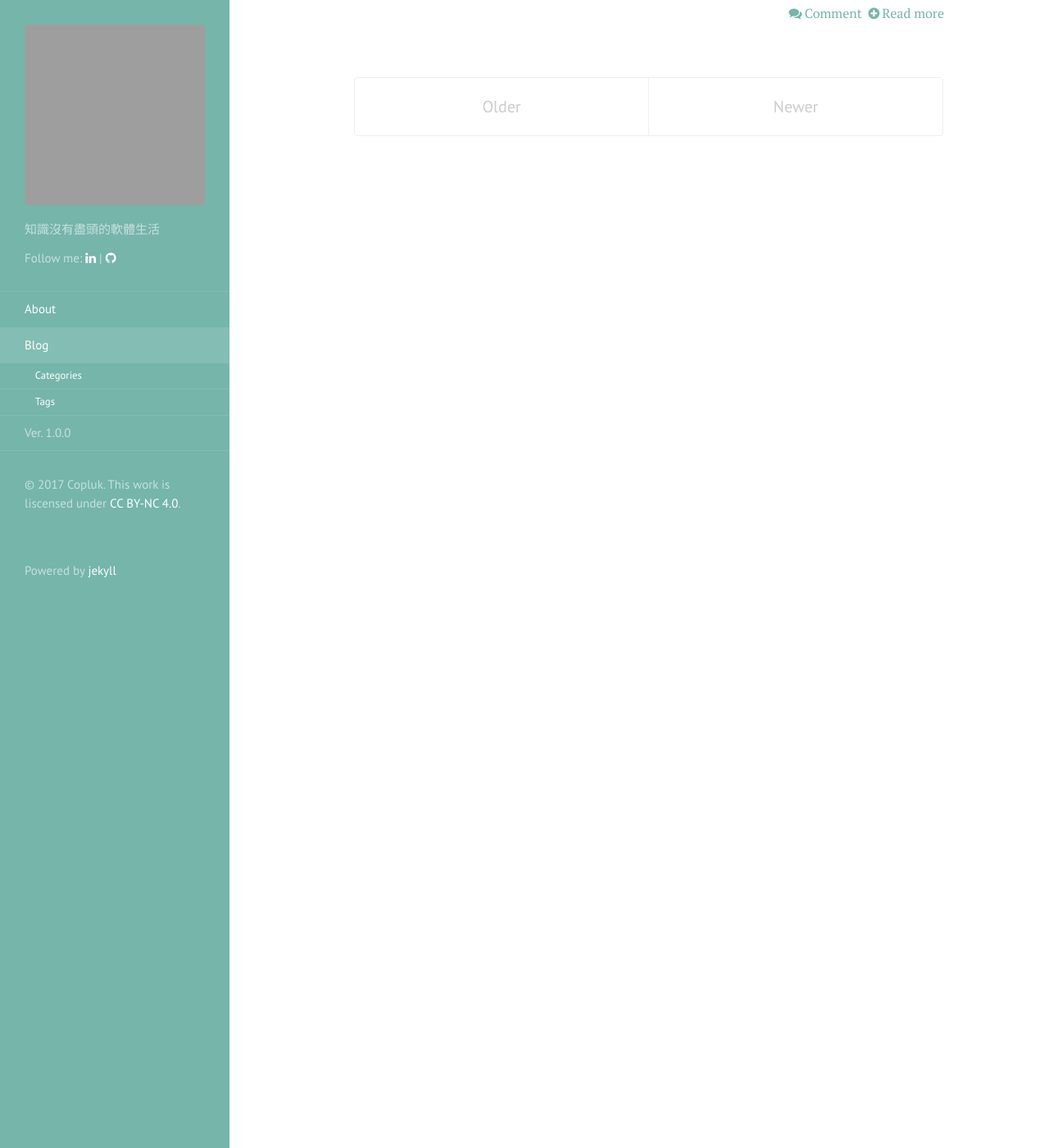
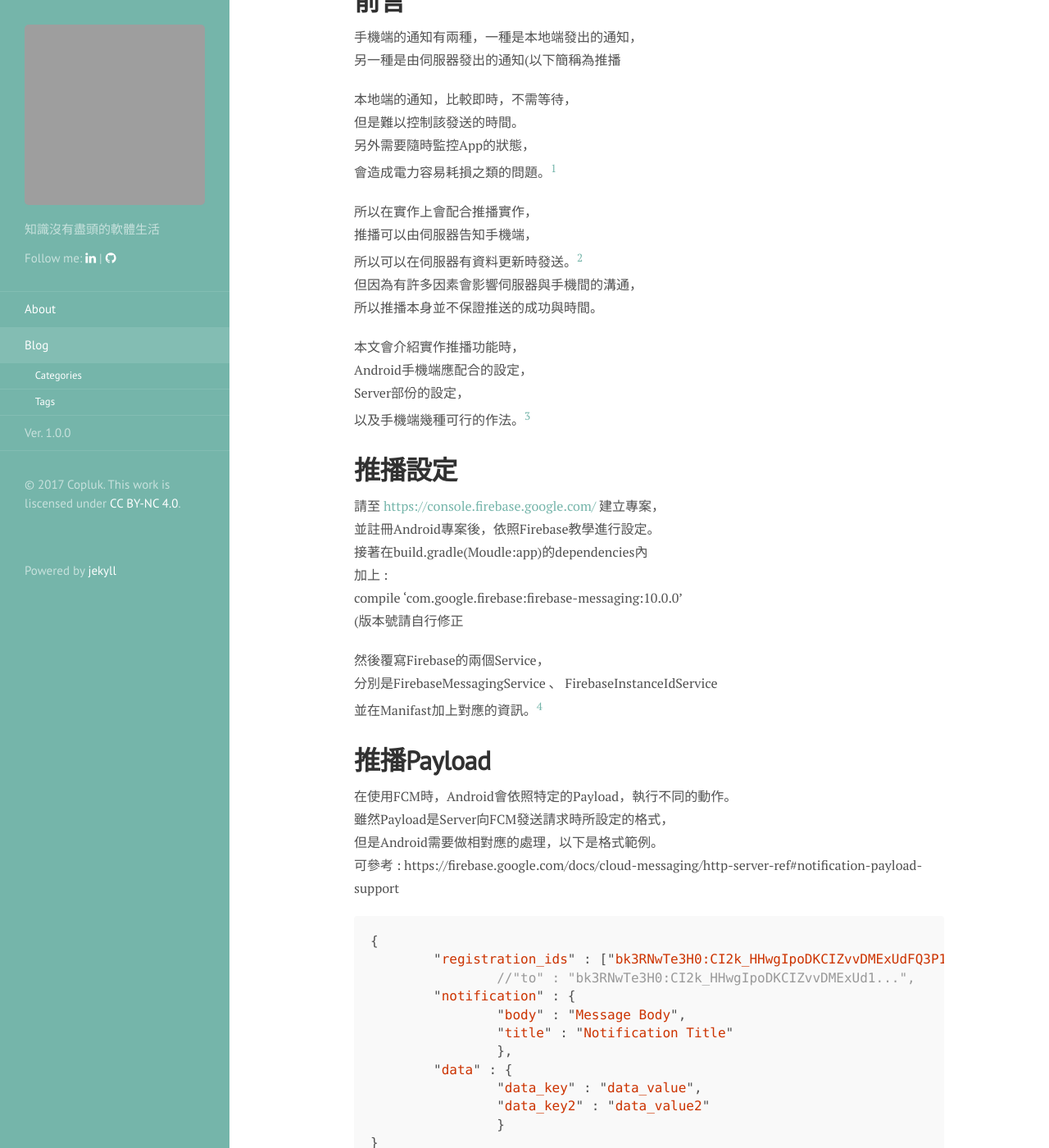
Before and after one commit to copluk/Copluk.github.io, a Jekyll site: the page built from blog/index.html, in a window 1280 px wide and 1400 px high, scrolled down 270 px. Shown: the whole window at 82% size. Built offline with Jekyll 4.4.1, drawn with Linux system fonts in a browser that asks for light colours; nearby versions of some CDN libraries; the list of posts is cut into pages by our own code; comment, search, counter and statistics services are not loaded; some of the changed text lies outside the part shown; grey boxes are pictures that could not be loaded.

Commit message:
Update post

````diff
--- /dev/null
+++ b/_posts/2017-07-12-Android-Local-Notification.md
@@ -0,0 +1,95 @@
+---
+layout: post
+title: Android Local Notification
+category: Android
+tags: [Android, Notification]
+---
+# 前言
+
+手機端的通知有兩種，一種是本地端發出的通知，
+另一種是由伺服器發出的通知\(以下簡稱為推播
+
+本地端的通知，比較即時，不需等待，
+但是難以控制該發送的時間。
+另外需要隨時監控App的狀態，
+會造成電力容易耗損之類的問題。[^1]
+
+所以在實作上會配合推播實作，
+推播可以由伺服器告知手機端，
+所以可以在伺服器有資料更新時發送。[^2]
+但因為有許多因素會影響伺服器與手機間的溝通，
+所以推播本身並不保證推送的成功與時間。
+
+本文會介紹實作推播功能時，
+Android手機端應配合的設定，
+Server部份的設定，
+以及手機端幾種可行的作法。[^3]
+
+# 推播設定
+
+請至 [https://console.firebase.google.com/](https://console.firebase.google.com/)  建立專案，
+並註冊Android專案後，依照Firebase教學進行設定。
+接著在build.gradle\(Moudle:app\)的dependencies內
+加上 :
+compile 'com.google.firebase:firebase-messaging:10.0.0'
+\(版本號請自行修正
+
+然後覆寫Firebase的兩個Service，
+分別是FirebaseMessagingService 、 FirebaseInstanceIdService
+並在Manifast加上對應的資訊。[^4]
+
+# 推播Payload
+
+在使用FCM時，Android會依照特定的Payload，執行不同的動作。
+雖然Payload是Server向FCM發送請求時所設定的格式，
+但是Android需要做相對應的處理，以下是格式範例。
+可參考 : https://firebase.google.com/docs/cloud-messaging/http-server-ref#notification-payload-support
+
+```js
+{
+	"registration_ids" : ["bk3RNwTe3H0:CI2k_HHwgIpoDKCIZvvDMExUdFQ3P1...","......"],
+		//"to" : "bk3RNwTe3H0:CI2k_HHwgIpoDKCIZvvDMExUd1...",
+	"notification" : {
+		"body" : "Message Body",
+		"title" : "Notification Title"
+		},
+	"data" : {
+		"data_key" : "data_value",
+		"data_key2" : "data_value2"
+		}
+}
+```
+
+在進行推播時，需要設定發送的PushToken以及推播的內容。
+
+## PushToken
+registration_ids :
+可設定多筆PushToken，一次上限1000筆。
+to : 可設定單筆PushToken，與registration_ids只與設定其中一個。
+
+## 推播內容
+### notification :
+FCM的預設格式，App在背景時，
+可以依照不同的設定修改手機端通知的行為。
+如 :
+tag : 未設定時，可以不覆蓋以往的推播。
+設定任意值時，可取代相同tag的推播。
+
+### data :
+可以自定義的推播內容，物件裡需填入自定義的keyValue。
+收到推播時，
+會在FirebaseMessagingService內的onMessageReceived取得資料，
+之後可以用資料進行相對應的處理。
+***App在背景時，如果有設定notification的值，**
+**App不會啟動，會直接用notification的設定發送推播。**
+
+---------------------
+
+
+[^1]: 如 : 體力制的手遊，在體力滿的時候跳出通知
+
+[^2]: 如 : 即時通訊軟體、新信件等…
+
+[^3]: 本文使用FCM \(Firebase Cloud Message\) 做為範例的推播服務提供者。
+
+[^4]: 可以參考Google提供的資源 : [https://github.com/firebase/quickstart-android/tree/master/messaging/app/src/main](https://github.com/firebase/quickstart-android/tree/master/messaging/app/src/main)
````
Also changed, not shown: _posts/2017-07-07-Start-Site.md (+0 -2 lines).
